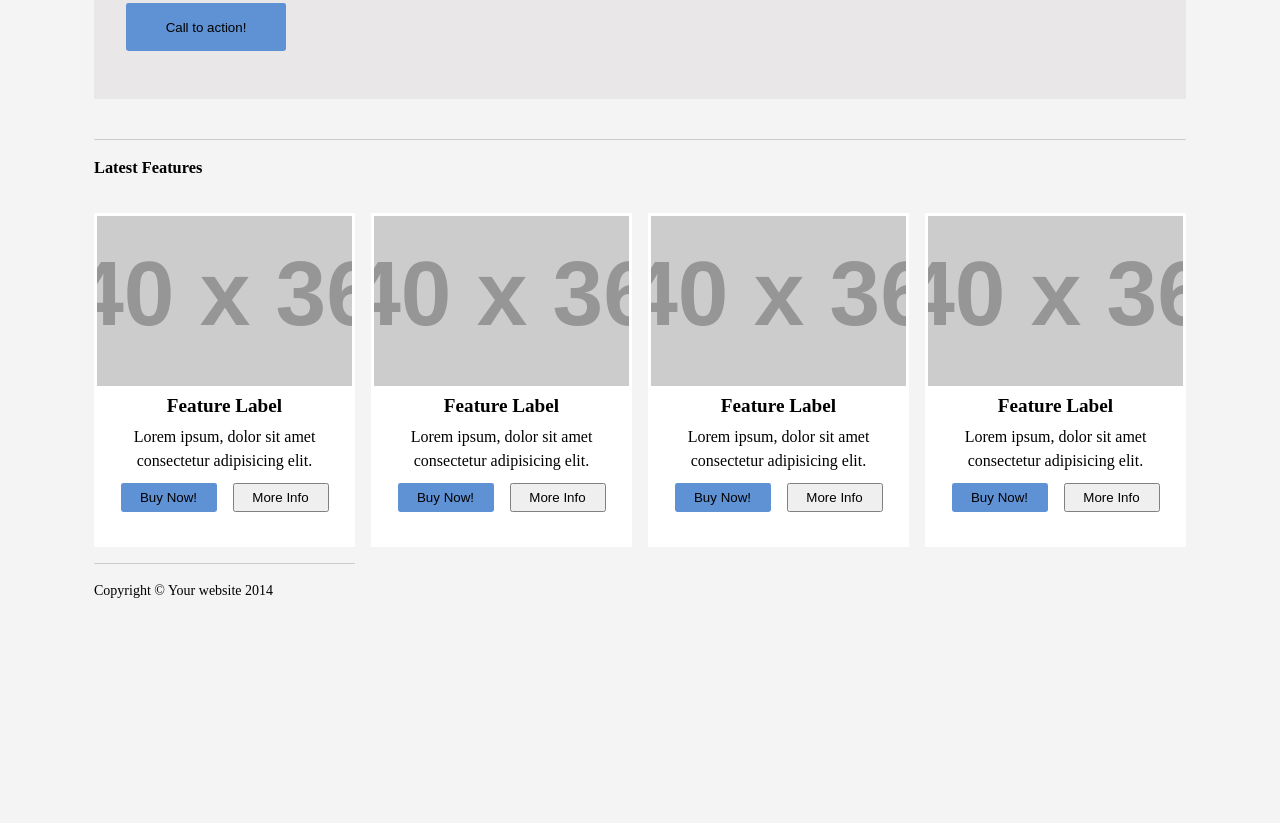
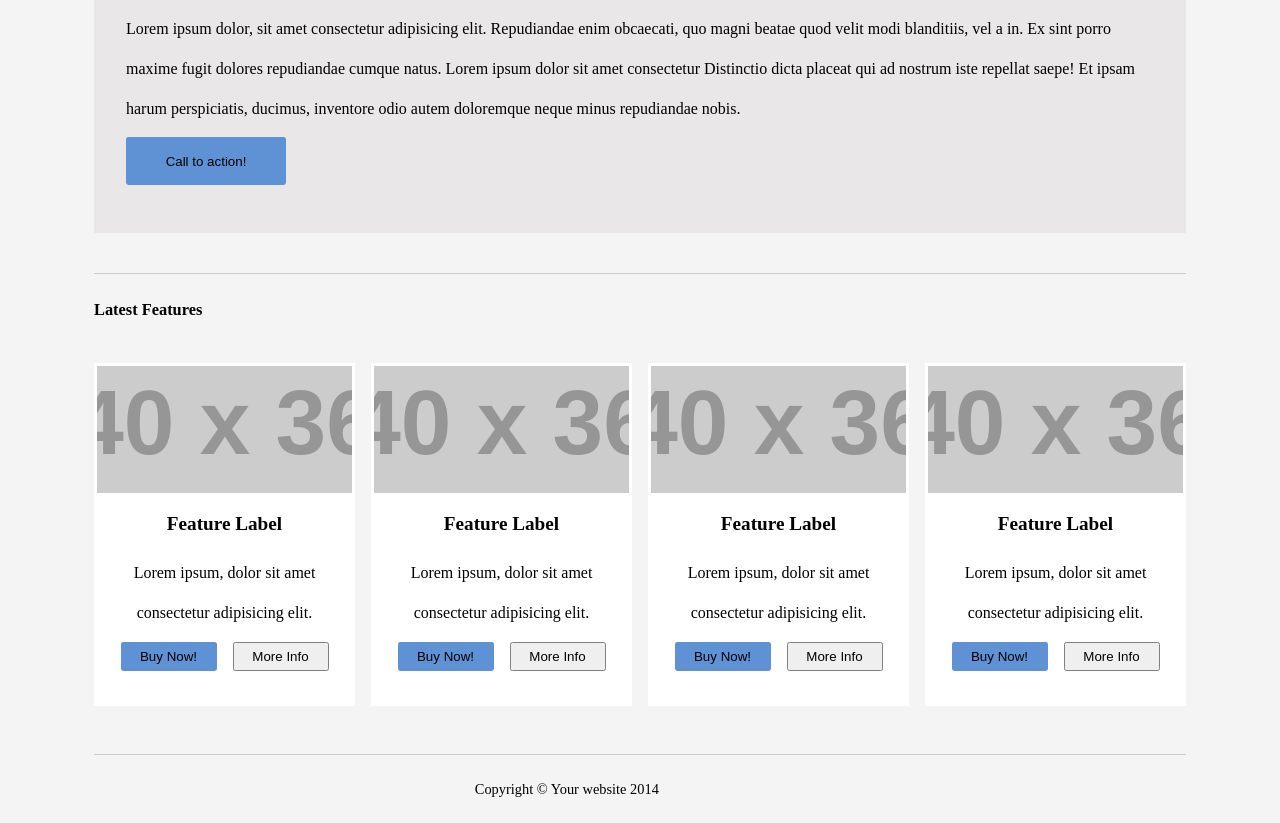
Before and after one commit to nikky456/layout2, a plain HTML site: page index.html in a window 1280 px wide. Shown: the part 318-1141 px from the top of the page. Before the commit the page ends 999 px from the top, so only its background shows below. Drawn offline with Linux system fonts and the light colour scheme; placeholder pictures from the web are drawn by us.

Commit message:
Refactored Code

```diff
--- a/Style.css
+++ b/Style.css
@@ -18,7 +18,7 @@ body {
     font-size: 14px;
     margin: 0;
     background-color: #f4f4f4;
-    line-height: 1.5;
+    line-height: 2.5;
 }
 .current {
     width: 100%;
@@ -96,7 +96,7 @@ body {
     justify-content: center;
     align-items: center;
     overflow: hidden;
-    aspect-ratio: 3 / 2;
+    aspect-ratio: 4 / 2;
 
 
 }
@@ -120,16 +120,19 @@ body {
     text-align: center;
 }
 
+.footer {
+    display: grid;
+    grid-template-columns: auto 1fr;
+    align-items: center;
+    padding: 1rem 0.8rem;
+    border-top: 1px solid #ccc;
+}
 
+.footer p {
+    font-size: 0.9rem;
+    margin-left: 23rem;
+}
 
-.footer {
-    padding: 3rem;
-    border-top: 1px solid #ccc;
-    width: 100%;
-
-    padding: 1rem 0;
-    margin-bottom: 1rem;
-}
 
 .label {
     font-size: 1rem;
--- a/index.html
+++ b/index.html
@@ -105,11 +105,15 @@
                     </div>
 
                 </div>
-                <footer class="footer">
-                <p>Copyright &copy; Your website 2014</p>
-            </footer>
+
         </div>
+
     </div>
+    <footer class="footer">
+        <p>Copyright &copy; Your website 2014</p>
+    </footer>
+    </div>
+
 
 
 
```
